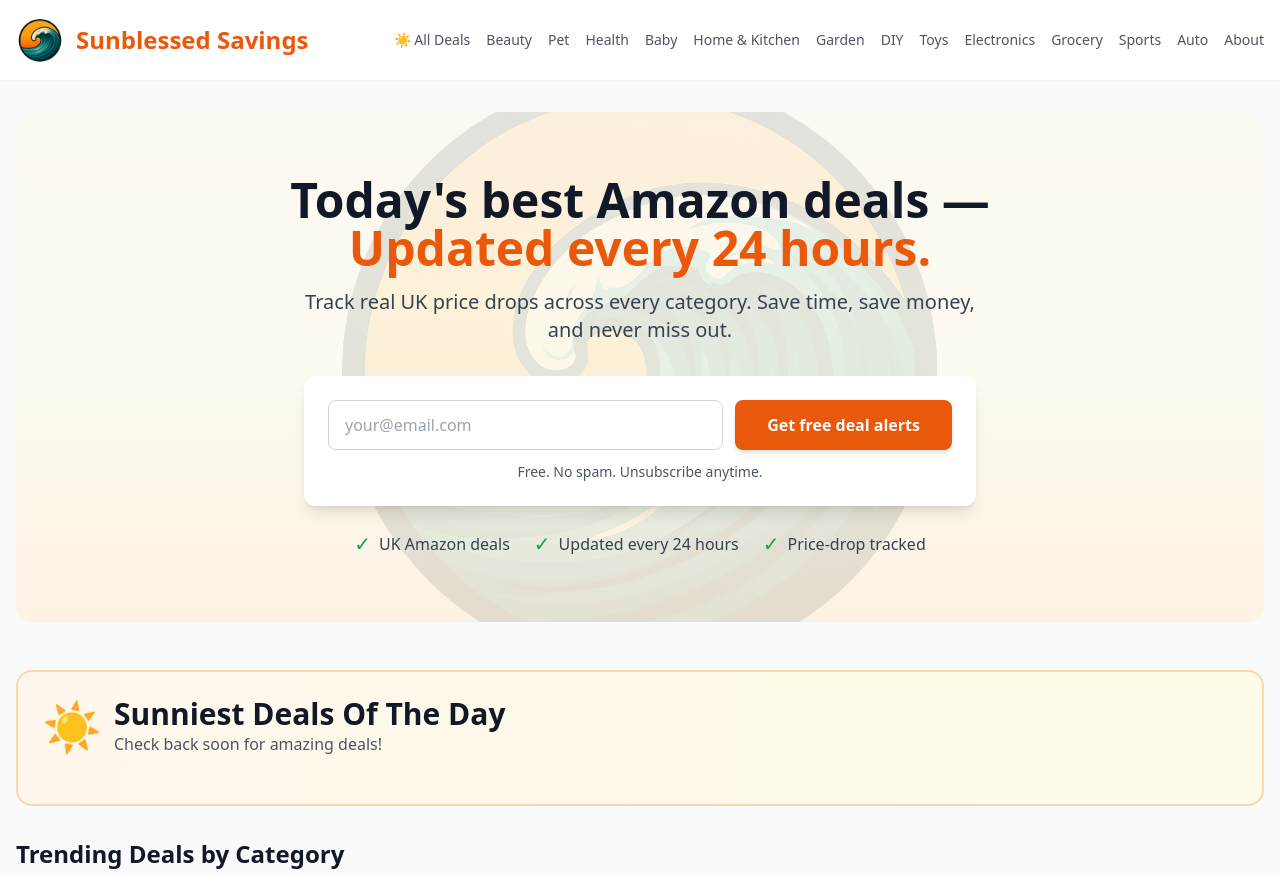
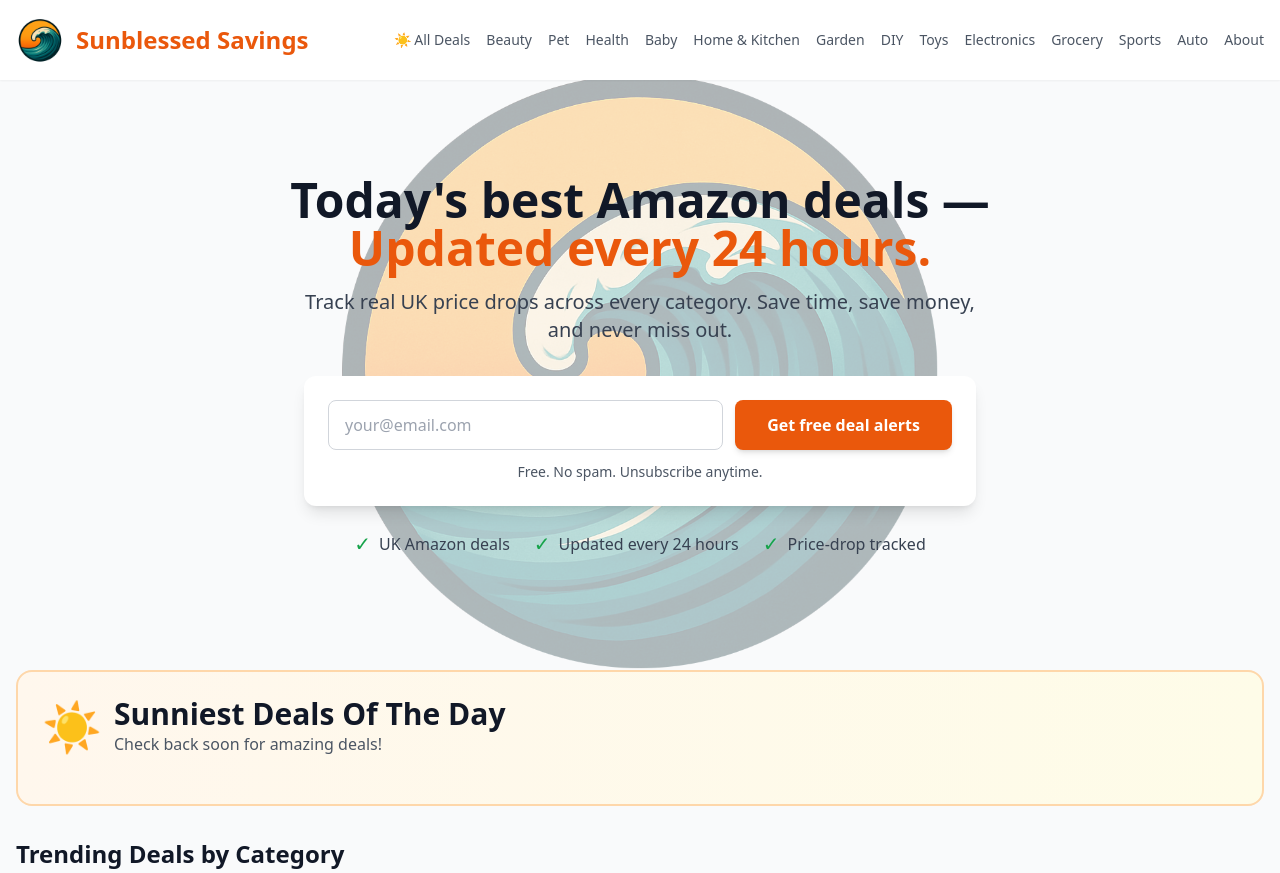
Before and after one commit to Elhashino/amazon-deals, a FastAPI app: template backend/app/templates/home.html in a window 1280 px wide. Shown: the top 873 px of the page. Run offline with FastAPI, Linux system fonts and the light colour scheme; the template is opened without the code that fills it, so the values that code supplies are empty; some libraries are stand-ins or nearby versions.

Commit message:
Remove background box - pure wave logo only

```diff
--- a/backend/app/templates/home.html
+++ b/backend/app/templates/home.html
@@ -3,17 +3,14 @@
 {% block title %}Sunblessed Savings - Best Amazon UK Deals Daily (30%+ Off){% endblock %}
 
 {% block content %}
-<!-- Hero Section with Wave Logo as Background -->
-<div class="relative mb-12 rounded-2xl overflow-hidden min-h-[500px] flex items-center">
-    <!-- Wave Logo as Main Background - Large and Centered -->
-    <div class="absolute inset-0 flex items-center justify-center">
-        <img src="/static/images/logo.png" alt="" class="w-full max-w-2xl h-auto object-contain opacity-25">
+<!-- Hero Section - Just Wave Logo, No Background Box -->
+<div class="relative mb-12 min-h-[500px] flex items-center">
+    <!-- Pure Wave Logo - Transparent Background -->
+    <div class="absolute inset-0 flex items-center justify-center pointer-events-none">
+        <img src="/static/images/logo.png" alt="" class="w-full max-w-2xl h-auto object-contain opacity-30">
     </div>
 
-    <!-- Subtle Gradient Overlay -->
-    <div class="absolute inset-0 bg-gradient-to-b from-orange-50/60 via-yellow-50/60 to-orange-100/60"></div>
-
-    <!-- Hero Content -->
+    <!-- Hero Content - No Background -->
     <div class="relative w-full py-16 px-6">
         <div class="max-w-4xl mx-auto text-center">
             <!-- Main Heading -->
@@ -28,7 +25,7 @@
                 and never miss out.
             </p>
 
-            <!-- Email Signup Form -->
+            <!-- Email Signup Form - White Box Only -->
             <div class="bg-white rounded-xl shadow-lg p-6 mb-6 max-w-2xl mx-auto">
                 <form class="flex flex-col sm:flex-row gap-3">
                     <input
```
